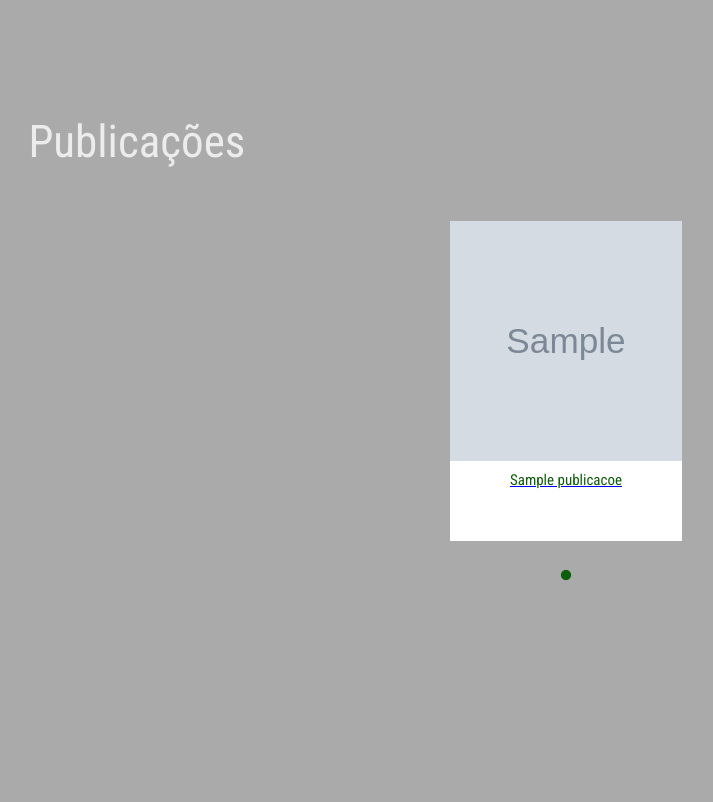
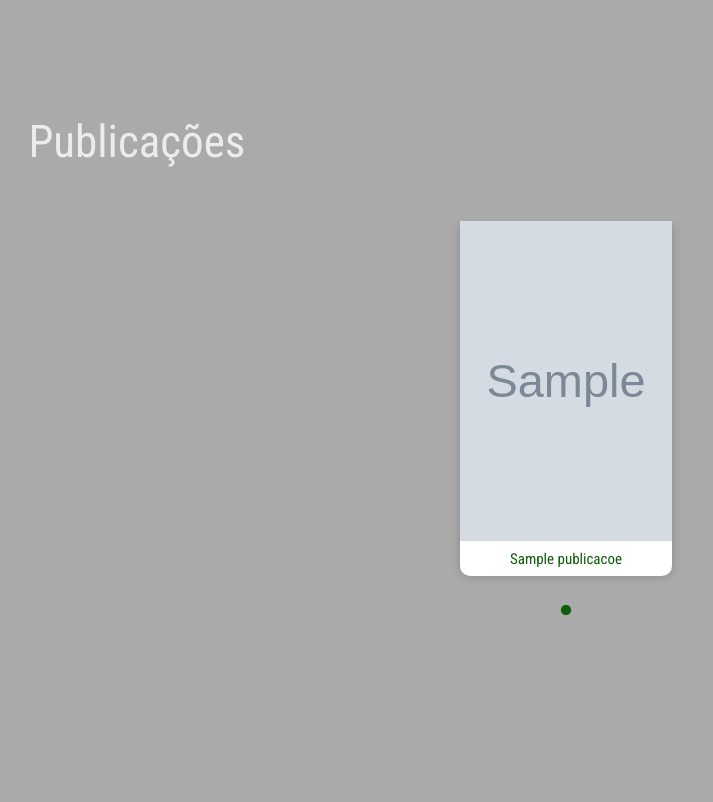
Before and after one commit to citi-onboarding/Destra, a Django app: page / in a window 1280 px wide. Shown: the part 799-1601 px from the top of the page, without its empty margins (74-787 px from the left). Run offline with Django 3.2, Linux system fonts and the light colour scheme; tables that the repository leaves empty hold one stand-in row (values such as "Sample post"); grey boxes marked "Sample" are stand-in pictures; some libraries are stand-ins or nearby versions.

Commit message:
Finalizar publicacoes

```diff
--- a/assets/CSS/publicacoes.css
+++ b/assets/CSS/publicacoes.css
@@ -24,7 +24,7 @@
     display: flex;
     align-self: center;
     width: 85%;
-    height: 50%;
+    height: 60%;
 }
 .pub-button-carrossel{
     align-self: center;
@@ -36,6 +36,10 @@
     overflow: hidden;
     background-color: #AAAAAA;
 }
+.pub-margin-box{
+    margin: 0 30px 20px 30px;
+    text-decoration: none;
+}
 .slick-dots li button:before{
     color: #F2E8E8;
     font-size: 0.8rem;
@@ -46,28 +50,31 @@
     opacity: 1;
 }
 .pub-box-carrossel{
-    height: 40vh;
+    -webkit-box-shadow: 0px 0px 11px -1px rgba(0,0,0,0.23);
+    -moz-box-shadow: 0px 0px 11px -1px rgba(0,0,0,0.23);
+    box-shadow: 0px 0px 11px -1px rgba(0,0,0,0.23);
     background-color: white;
-    margin: 0 20px 20px 20px;
     flex-direction: column;
+    border-radius: 10px;
 }
 .pub-box-carrossel img{
     width: 100%;
-    height: 30vh;
+    height: 40vh;
     margin: 0;
 }
 .pub-box-carrossel p{
-    padding: 4%;
+    padding: 4% 8%;
     margin: 0%;
     color: #0E5D08;
     text-align: center;
     font-size: 1rem;
     font-family: 'Roboto Condensed', sans-serif;
+
 }
 
 @media (max-width:550px){
     #pub-central{
-        width: 50%;
+        width: 60%;
     }
     .pub-button-carrossel{
         display: none;
@@ -76,7 +83,7 @@
         font-size: 0.6rem;
     }
     .pub-box-carrossel p{
-        padding: 8px;
+        padding: 8px 18px;
         font-size: 0.8rem;
     }
 }
--- a/templates/home.html
+++ b/templates/home.html
@@ -96,12 +96,14 @@
             <div id="pub-carrossel-externo">
                 <div class="multipleItems">
                     {% for publicacao in publicacoes %}
-                   <a href=" {{ publicaco.url }} " target="_blank"><div class="pub-box-carrossel">
-                        <img src="{{ publicacao.image.url }}"/>
-                        <p> {{ publicacao.title }} </p>
-                    </div>
+                    <a class="pub-margin-box" href=" {{ publicacao.url }} " target="_blank">
+                       <div class="pub-box-carrossel">
+                            <img src="{{ publicacao.image.url }}"/>
+                            <p> {{ publicacao.title }} </p>
+                        </div>
+                    </a>
                     {% endfor %}
-                </div></a>
+                </div>
             </div>
             <img class="pub-button-carrossel" src="{% static 'imagens/play-button-next.svg' %}" id="playButtonNext"/>
         </div>
```
